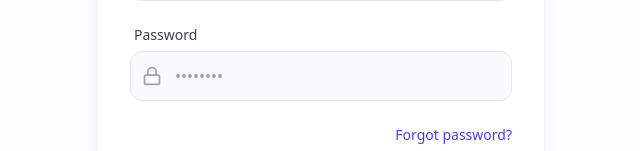
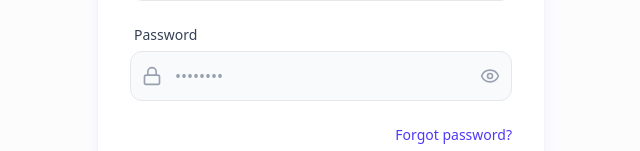
Before and after one commit to 8ruaaki/knowly, a React app in the folder frontend/: page /#/login in a window 1280 px wide. Shown: the part 349-500 px from the top of the page, without its empty margins (319-959 px from the left). Built offline with nearby package versions, Linux system fonts and the light colour scheme; the HTML template or start-up script is replaced by a standard one.

Commit message:
Add password visibility toggle to Input component

```diff
--- a/frontend/src/components/ui/Input.jsx
+++ b/frontend/src/components/ui/Input.jsx
@@ -1,4 +1,5 @@
-import React from "react";
+import React, { useState } from "react";
+import { Eye, EyeOff } from "lucide-react";
 
 /**
  * Reusable Input component
@@ -6,7 +7,11 @@ import React from "react";
  * @param {string} error - Error message
  * @param {React.ReactNode} icon - Icon component
  */
-const Input = ({ label, error, icon: Icon, className = "", ...props }) => {
+const Input = ({ label, error, icon: Icon, className = "", type = "text", ...props }) => {
+    const [showPassword, setShowPassword] = useState(false);
+    const isPassword = type === "password";
+    const currentType = isPassword ? (showPassword ? "text" : "password") : type;
+
     return (
         <div className={`w-full ${className}`}>
             {label && (
@@ -21,10 +26,20 @@ const Input = ({ label, error, icon: Icon, className = "", ...props }) => {
                     </div>
                 )}
                 <input
+                    type={currentType}
                     className={`w-full bg-gray-50 border border-gray-200 text-gray-900 text-base rounded-xl focus:ring-2 focus:ring-indigo-500/20 focus:border-indigo-500 block p-3 transition-all placeholder:text-gray-400 ${Icon ? "pl-11" : "pl-4"
-                        } ${error ? "border-red-500 focus:border-red-500 focus:ring-red-500/20 bg-red-50/10" : "hover:border-gray-300"}`}
+                        } ${isPassword ? "pr-11" : ""} ${error ? "border-red-500 focus:border-red-500 focus:ring-red-500/20 bg-red-50/10" : "hover:border-gray-300"}`}
                     {...props}
                 />
+                {isPassword && (
+                    <button
+                        type="button"
+                        onClick={() => setShowPassword(!showPassword)}
+                        className="absolute right-3 top-1/2 -translate-y-1/2 text-gray-400 hover:text-gray-600 transition-colors focus:outline-none"
+                    >
+                        {showPassword ? <EyeOff size={20} /> : <Eye size={20} />}
+                    </button>
+                )}
             </div>
             {error && (
                 <p className="mt-1.5 ml-1 text-sm text-red-600 font-medium animate-in slide-in-from-top-1 fade-in">
```
